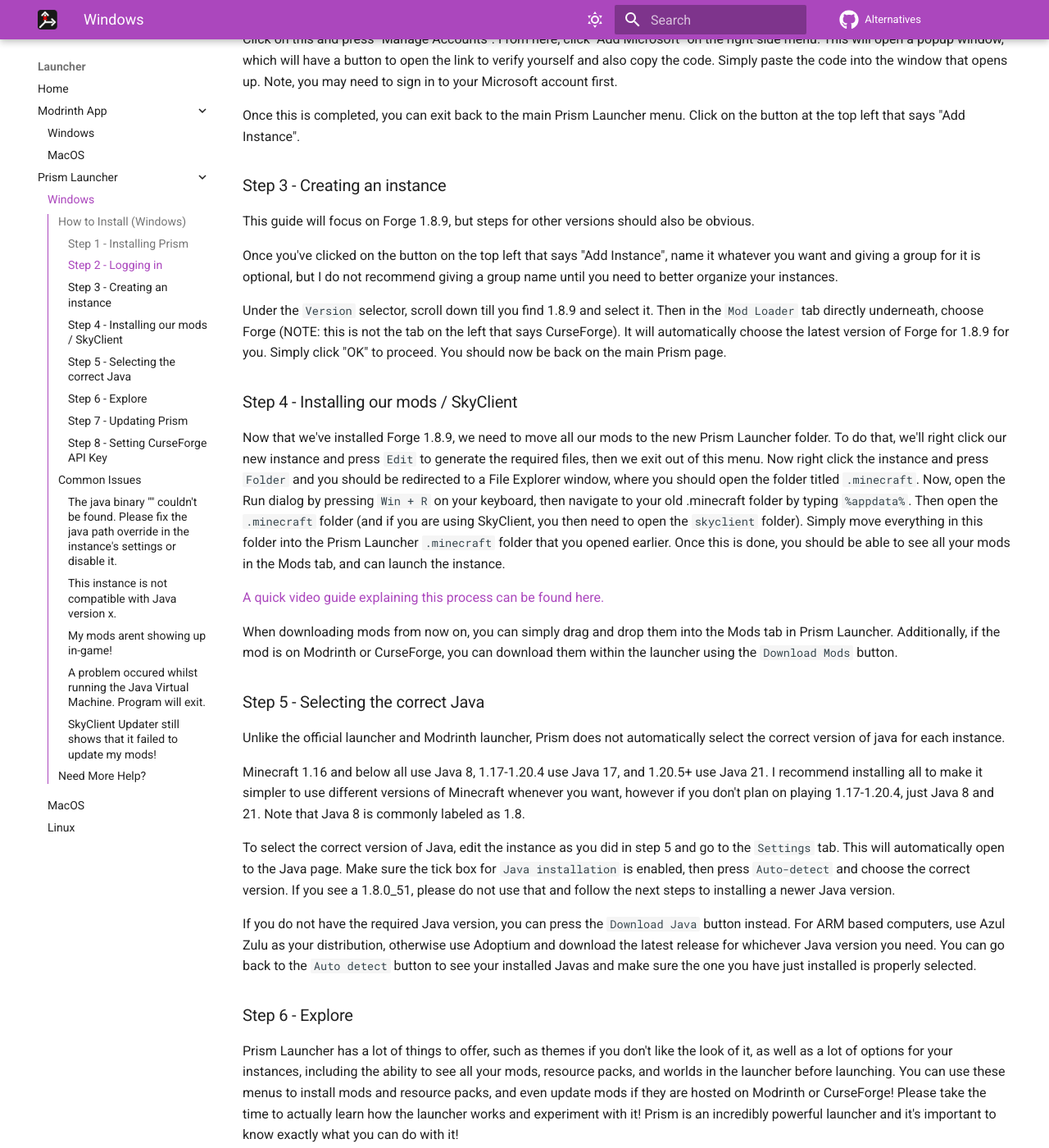
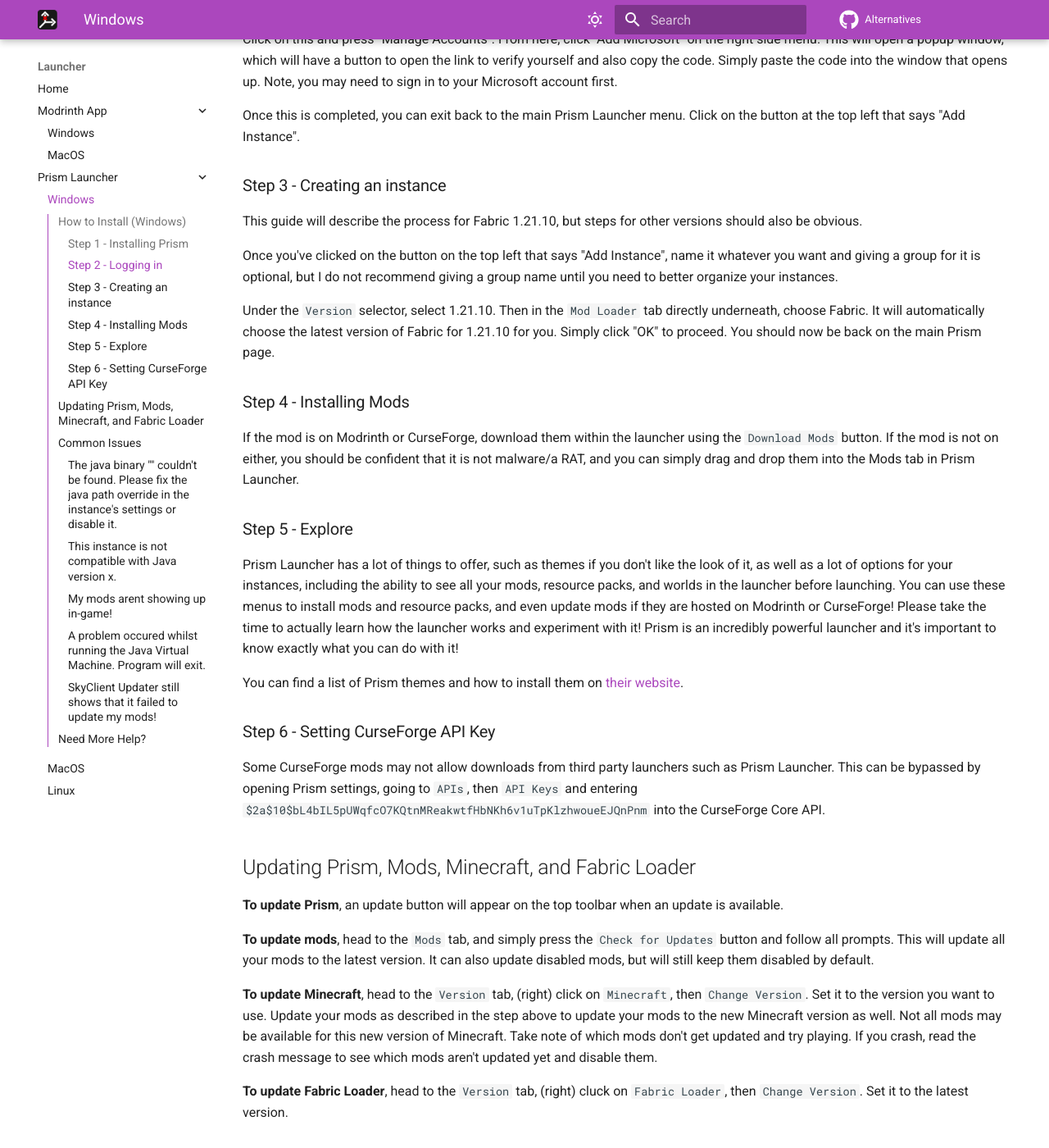
Before and after one commit to MicrocontrollersDev/Alternatives, an MkDocs documentation site: the page built from docs/launcher/prism_win.md, in a window 1280 px wide and 1400 px high, scrolled down 1031 px. Shown: the whole window at 82% size. Built offline with MkDocs 1.6.1 and Material for MkDocs 9.7.7, drawn with Linux system fonts in a browser that asks for light colours; comment, search, counter and statistics services are not loaded; some of the changed text lies outside the part shown.

Commit message:
modernize prism and modrinth guides

```diff
--- a/docs/launcher/prism_win.md
+++ b/docs/launcher/prism_win.md
@@ -28,47 +28,35 @@
 
 ### Step 3 - Creating an instance
 
-This guide will focus on Forge 1.8.9, but steps for other versions should also be obvious.
+This guide will describe the process for Fabric 1.21.10, but steps for other versions should also be obvious.
 
 Once you've clicked on the button on the top left that says "Add Instance", name it whatever you want and giving a group for it is optional, but I do not recommend giving a group name until you need to better organize your instances.
 
-Under the `Version` selector, scroll down till you find 1.8.9 and select it. Then in the `Mod Loader` tab directly underneath, choose Forge (NOTE: this is not the tab on the left that says CurseForge). It will automatically choose the latest version of Forge for 1.8.9 for you. Simply click "OK" to proceed. You should now be back on the main Prism page.
+Under the `Version` selector, select 1.21.10. Then in the `Mod Loader` tab directly underneath, choose Fabric. It will automatically choose the latest version of Fabric for 1.21.10 for you. Simply click "OK" to proceed. You should now be back on the main Prism page.
 
-### Step 4 - Installing our mods / SkyClient
+### Step 4 - Installing Mods
 
-Now that we've installed Forge 1.8.9, we need to move all our mods to the new Prism Launcher folder. To do that, we'll right click our new instance and press `Edit` to generate the required files, then we exit out of this menu. Now right click the instance and press `Folder` and you should be redirected to a File Explorer window, where you should open the folder titled `.minecraft`. Now, open the Run dialog by pressing `Win + R` on your keyboard, then navigate to your old .minecraft folder by typing `%appdata%`. Then open the `.minecraft` folder (and if you are using SkyClient, you then need to open the `skyclient` folder). Simply move everything in this folder into the Prism Launcher `.minecraft` folder that you opened earlier. Once this is done, you should be able to see all your mods in the Mods tab, and can launch the instance.
+If the mod is on Modrinth or CurseForge, download them within the launcher using the `Download Mods` button. If the mod is not on either, you should be confident that it is not malware/a RAT, and you can simply drag and drop them into the Mods tab in Prism Launcher.
 
-[A quick video guide explaining this process can be found here.](https://youtu.be/DEGaD-_HFCE)
-
-When downloading mods from now on, you can simply drag and drop them into the Mods tab in Prism Launcher. Additionally, if the mod is on Modrinth or CurseForge, you can download them within the launcher using the `Download Mods` button.
-
-### Step 5 - Selecting the correct Java
-
-Unlike the official launcher and Modrinth launcher, Prism does not automatically select the correct version of java for each instance.
-
-Minecraft 1.16 and below all use Java 8, 1.17-1.20.4 use Java 17, and 1.20.5+ use Java 21. I recommend installing all to make it simpler to use different versions of Minecraft whenever you want, however if you don't plan on playing 1.17-1.20.4, just Java 8 and 21. Note that Java 8 is commonly labeled as 1.8.
-
-To select the correct version of Java, edit the instance as you did in step 5 and go to the `Settings` tab. This will automatically open to the Java page. Make sure the tick box for `Java installation` is enabled, then press `Auto-detect` and choose the correct version. If you see a 1.8.0_51, please do not use that and follow the next steps to installing a newer Java version.
-
-If you do not have the required Java version, you can press the `Download Java` button instead. For ARM based computers, use Azul Zulu as your distribution, otherwise use Adoptium and download the latest release for whichever Java version you need. You can go back to the `Auto detect` button to see your installed Javas and make sure the one you have just installed is properly selected.
-
-### Step 6 - Explore
+### Step 5 - Explore
 
 Prism Launcher has a lot of things to offer, such as themes if you don't like the look of it, as well as a lot of options for your instances, including the ability to see all your mods, resource packs, and worlds in the launcher before launching. You can use these menus to install mods and resource packs, and even update mods if they are hosted on Modrinth or CurseForge! Please take the time to actually learn how the launcher works and experiment with it! Prism is an incredibly powerful launcher and it's important to know exactly what you can do with it!
 
 You can find a list of Prism themes and how to install them on [their website](https://prismlauncher.org/wiki/getting-started/change-themes).
 
-### Step 7 - Updating Prism
-
-Automatic updating has been added since Prism Launcher 8.0. Simply press the `Update` button in the top toolbar to check for updates.
-
-If you are on a version less than 8.0, you will need to download the installer and run it again (you will not lose your instances/your SkyClient).
-
-In some cases (specifically when you are on version 5.x or lower), you may need to uninstall your current Prism Launcher entirely before reinstalling. Your instances will still be safe and will not be deleted.
-
-### Step 8 - Setting CurseForge API Key
+### Step 6 - Setting CurseForge API Key
 
 Some CurseForge mods may not allow downloads from third party launchers such as Prism Launcher. This can be bypassed by opening Prism settings, going to `APIs`, then `API Keys` and entering `$2a$10$bL4bIL5pUWqfcO7KQtnMReakwtfHbNKh6v1uTpKlzhwoueEJQnPnm` into the CurseForge Core API.
+
+## Updating Prism, Mods, Minecraft, and Fabric Loader
+
+**To update Prism**, an update button will appear on the top toolbar when an update is available.
+
+**To update mods**, head to the `Mods` tab, and simply press the `Check for Updates` button and follow all prompts. This will update all your mods to the latest version. It can also update disabled mods, but will still keep them disabled by default.
+
+**To update Minecraft**, head to the `Version` tab, (right) click on `Minecraft`, then `Change Version`. Set it to the version you want to use. Update your mods as described in the step above to update your mods to the new Minecraft version as well. Not all mods may be available for this new version of Minecraft. Take note of which mods don't get updated and try playing. If you crash, read the crash message to see which mods aren't updated yet and disable them.
+
+**To update Fabric Loader**, head to the `Version` tab, (right) cluck on `Fabric Loader`, then `Change Version`. Set it to the latest version.
 
 ## Common Issues
 
```
Also changed, not shown: docs/launcher/modrinth_mac.md (+5 -7 lines), docs/launcher/modrinth_win.md (+5 -7 lines), docs/launcher/prism_gnu.md (+17 -23 lines), docs/launcher/prism_mac.md (+16 -22 lines).
